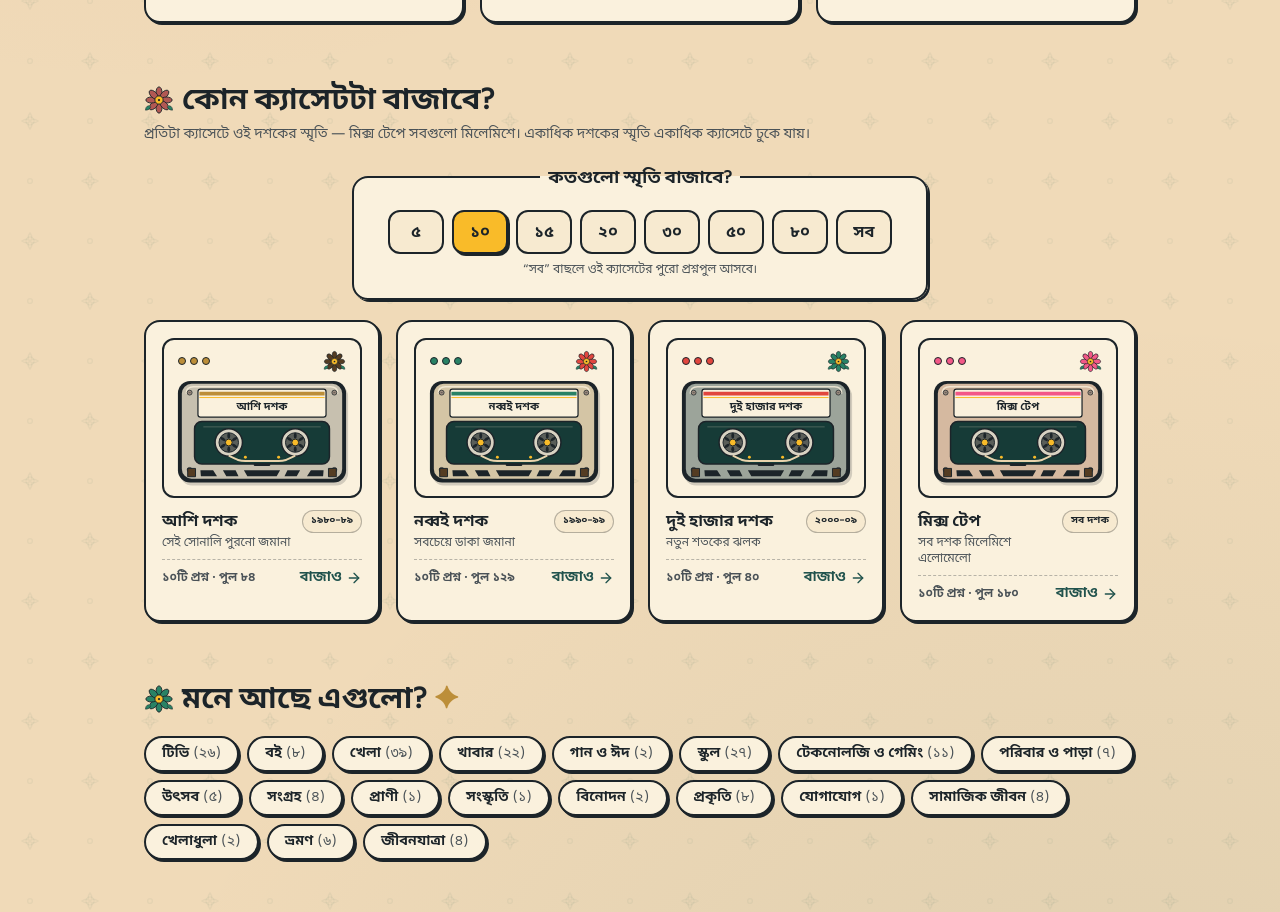
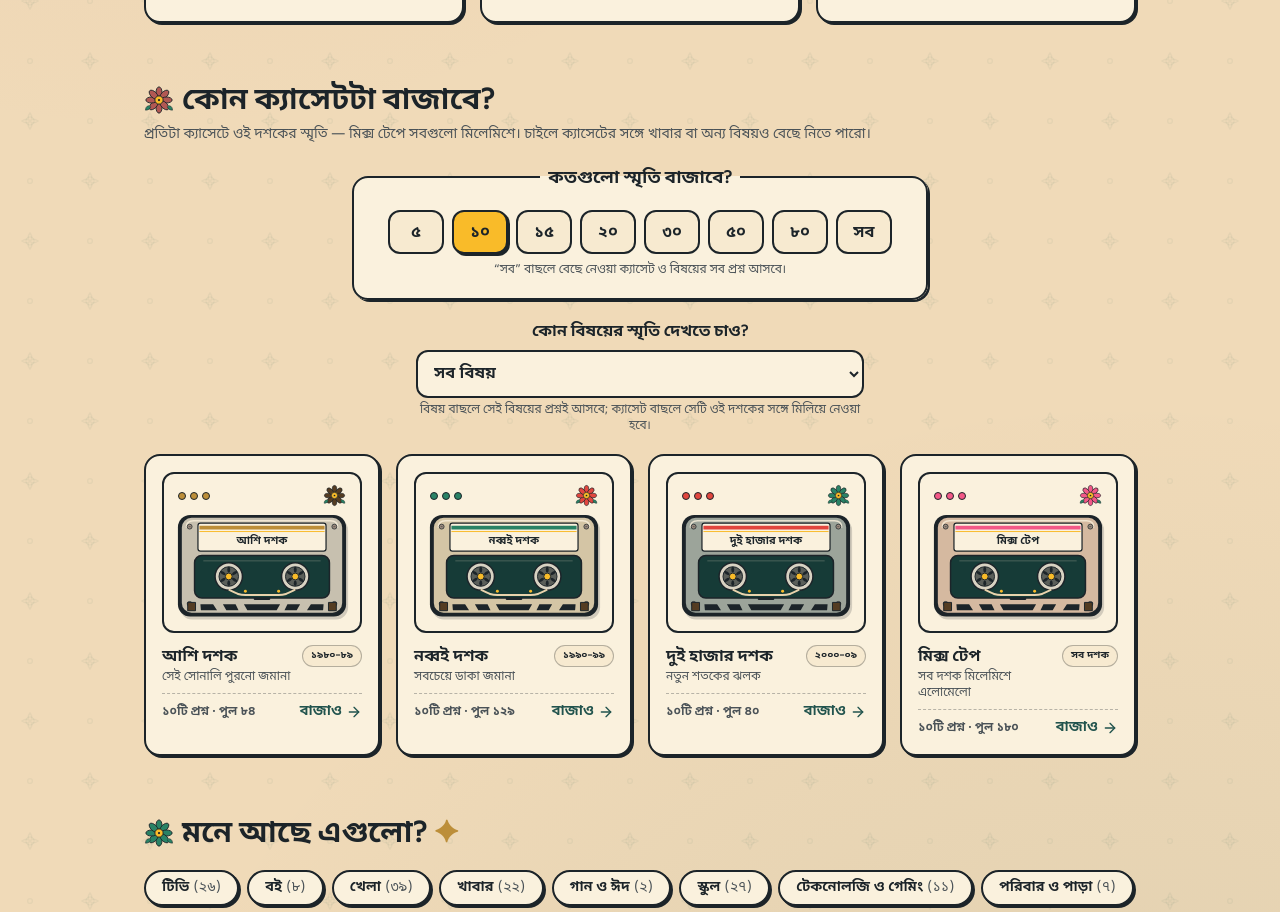
Before and after one commit to fhrahid/chelebela, a Next.js app: page / in a window 1280 px wide. Shown: the part 989-1901 px from the top of the page. Built offline with nearby package versions, Linux system fonts and the light colour scheme.

Commit message:
filter quiz questions by selected category

```diff
--- a/app/page.tsx
+++ b/app/page.tsx
@@ -128,7 +128,7 @@ export default function LandingPage() {
             কোন ক্যাসেটটা বাজাবে?
           </h2>
           <p className="mt-1 text-sm text-ink-soft">
-            প্রতিটা ক্যাসেটে ওই দশকের স্মৃতি — মিক্স টেপে সবগুলো মিলেমিশে। একাধিক দশকের স্মৃতি একাধিক ক্যাসেটে ঢুকে যায়।
+            প্রতিটা ক্যাসেটে ওই দশকের স্মৃতি — মিক্স টেপে সবগুলো মিলেমিশে। চাইলে ক্যাসেটের সঙ্গে খাবার বা অন্য বিষয়ও বেছে নিতে পারো।
           </p>
           <div className="mt-5">
             <EraCassettePicker />
--- a/app/quiz/page.tsx
+++ b/app/quiz/page.tsx
@@ -15,6 +15,7 @@ import Link from "next/link";
 import { ArrowLeft, ArrowRight, ChevronDown, Home, X } from "lucide-react";
 import AlponaFlower from "@/components/AlponaFlower";
 import CassetteArtwork from "@/components/CassetteArtwork";
+import CategorySelect from "@/components/CategorySelect";
 import { CONTENT_REVIEW_NOTE, DEFAULT_DATASET, TOTAL_ITEMS } from "@/lib/data";
 import { ALL_QUESTIONS_COUNT, answeredTooFast, COUNT_OPTIONS, DEFAULT_QUIZ_LENGTH, ERA_SETS, getEraSet, sampleQuiz, setPool } from "@/lib/quiz";
 import { quizStorage } from "@/lib/storage";
@@ -40,6 +41,7 @@ function QuizFlow() {
 
   const [phase, setPhase] = useState<Phase>("select");
   const [setId, setSetId] = useState<string | null>(null);
+  const [categoryId, setCategoryId] = useState<string | null>(null);
   const [quizItems, setQuizItems] = useState<MemoryItem[]>([]);
   const [responses, setResponses] = useState<Responses>({});
   const [index, setIndex] = useState(0);
@@ -52,10 +54,12 @@ function QuizFlow() {
   const answerLockRef = useRef(false);
   const answerTimesRef = useRef<number[]>([]);
 
-  const startSet = useCallback((id: string, count: number) => {
+  const startSet = useCallback((id: string, count: number, selectedCategoryId: string | null) => {
     const seen = [...new Set(Object.values(quizStorage.loadSeenIds()).flat())];
-    const { items } = sampleQuiz(id, DEFAULT_DATASET.items, count, undefined, seen);
+    const { items } = sampleQuiz(id, DEFAULT_DATASET.items, count, undefined, seen, selectedCategoryId);
+    if (items.length === 0) return;
     setSetId(id);
+    setCategoryId(selectedCategoryId);
     setQuizItems(items);
     setResponses({});
     setIndex(0);
@@ -76,17 +80,22 @@ function QuizFlow() {
     quizStorage.clearProgress();
     const deepLink = getEraSet(search.get("set"));
     if (deepLink) {
+      const requestedCategory = search.get("category");
+      const deepLinkCategory = DEFAULT_DATASET.categories.some((category) => category.category_id === requestedCategory)
+        ? requestedCategory
+        : null;
       const countParam = Number(search.get("count"));
       const count = countParam === ALL_QUESTIONS_COUNT || (Number.isInteger(countParam) && countParam >= 1 && countParam <= TOTAL_ITEMS)
         ? countParam
         : DEFAULT_QUIZ_LENGTH;
-      startSet(deepLink.id, count);
+      startSet(deepLink.id, count, deepLinkCategory);
     }
     // Deliberately run once on entry.
     // eslint-disable-next-line react-hooks/exhaustive-deps
   }, []);
 
   const set = getEraSet(setId);
+  const category = DEFAULT_DATASET.categories.find((item) => item.category_id === categoryId);
   const answered = Object.keys(responses).length;
   const total = quizItems.length;
   const current = quizItems[index];
@@ -113,7 +122,7 @@ function QuizFlow() {
           const leadingEra = finalResult.eraProfile[0]?.era_id ?? getEraSet(setId)?.era;
           const art = randomEraArt(leadingEra);
           const quote = randomEraQuote(leadingEra);
-          quizStorage.saveResult(nextResponses, askedIds, setId, art?.art_id, quote?.quote_id);
+          quizStorage.saveResult(nextResponses, askedIds, setId, art?.art_id, quote?.quote_id, categoryId ?? undefined);
           quizStorage.addSeenIds(setId, Object.keys(nextResponses));
           quizStorage.clearProgress();
           router.push("/result");
@@ -141,11 +150,19 @@ function QuizFlow() {
         }, 260);
       }
     },
-    [current, responses, setId, quizItems, total, router]
+    [current, responses, setId, categoryId, quizItems, total, router]
   );
 
   if (phase === "select") {
-    return <SetSelect onPick={startSet} questionCount={questionCount} onCountChange={setQuestionCount} />;
+    return (
+      <SetSelect
+        onPick={startSet}
+        questionCount={questionCount}
+        onCountChange={setQuestionCount}
+        categoryId={categoryId}
+        onCategoryChange={setCategoryId}
+      />
+    );
   }
 
   return (
@@ -166,6 +183,7 @@ function QuizFlow() {
             <p className="font-display text-sm font-extrabold">
               {set?.label_bn} <span className="font-sans text-xs font-normal text-ink-soft">ক্যাসেট</span>
             </p>
+            {category && <p className="text-[11px] font-semibold text-brand">{category.name_bn} বিষয়</p>}
             <p className="text-[11px] font-bold text-ink-soft">
               প্রশ্ন {toBn(index + 1)}/{toBn(total)}
             </p>
@@ -299,16 +317,20 @@ function SetSelect({
   onPick,
   questionCount,
   onCountChange,
+  categoryId,
+  onCategoryChange,
 }: {
-  onPick: (id: string, count: number) => void;
+  onPick: (id: string, count: number, categoryId: string | null) => void;
   questionCount: number;
   onCountChange: (count: number) => void;
+  categoryId: string | null;
+  onCategoryChange: (categoryId: string | null) => void;
 }) {
   return (
     <div className="mx-auto max-w-2xl px-4 pb-16 pt-8">
       <h1 className="text-center font-display text-3xl font-extrabold">কোন ক্যাসেটটা বাজাবে?</h1>
       <p className="mx-auto mt-2 max-w-md text-center text-sm leading-relaxed text-ink-soft">
-        ক্যাসেট বেছে নাও, তারপর কতগুলো প্রশ্নের উত্তর দেবে ঠিক করো। প্রতিবার নতুন এলোমেলো স্মৃতি আসবে।
+        বিষয় আর ক্যাসেট বেছে নাও, তারপর কতগুলো প্রশ্নের উত্তর দেবে ঠিক করো। প্রতিবার ওই বাছাইয়ের মধ্য থেকেই এলোমেলো স্মৃতি আসবে।
       </p>
       <fieldset className="mx-auto mt-5 max-w-md">
         <legend className="mb-2 w-full text-center font-display font-bold">কতগুলো প্রশ্ন খেলবে?</legend>
@@ -328,19 +350,23 @@ function SetSelect({
           ))}
         </div>
         <p className="mt-2 text-center text-xs text-ink-soft">
-          “সব” বাছলে নির্বাচিত ক্যাসেটের সব স্মৃতি আসবে। বেশি প্রশ্নে ফলের অনুমান আরও নির্ভরযোগ্য হয়।
+          “সব” বাছলে নির্বাচিত বিষয় ও ক্যাসেটের সব স্মৃতি আসবে। বেশি প্রশ্নে ফলের অনুমান আরও নির্ভরযোগ্য হয়।
         </p>
       </fieldset>
+      <div className="mt-5">
+        <CategorySelect value={categoryId} onChange={onCategoryChange} />
+      </div>
       <div className="mt-8 grid gap-4 sm:grid-cols-2">
         {ERA_SETS.map((s) => {
-          const count = setPool(s.id, DEFAULT_DATASET.items).length;
+          const count = setPool(s.id, DEFAULT_DATASET.items, categoryId).length;
           const shell = s.id === "80s" ? "#C7C0AF" : s.id === "90s" ? "#D4C5A5" : s.id === "2000s" ? "#9CA49A" : "#D5B9A0";
           return (
             <button
               key={s.id}
               type="button"
-              onClick={() => onPick(s.id, questionCount)}
-              className="group rounded-2xl border-2 border-ink bg-paper-card p-4 text-left shadow-hard-sm transition-transform hover:-translate-y-1"
+              onClick={() => onPick(s.id, questionCount, categoryId)}
+              disabled={count === 0}
+              className="group rounded-2xl border-2 border-ink bg-paper-card p-4 text-left shadow-hard-sm transition-transform hover:-translate-y-1 disabled:cursor-not-allowed disabled:opacity-50"
             >
               <div className="rounded-xl border-2 border-ink p-2" style={{ backgroundColor: `${s.color}22` }}>
                 <div className="mb-1 flex items-center justify-between px-1">
--- a/app/result/page.tsx
+++ b/app/result/page.tsx
@@ -29,6 +29,7 @@ export default function ResultPage() {
   const [responses, setResponses] = useState<Responses | null>(null);
   const [askedIds, setAskedIds] = useState<string[] | undefined>(undefined);
   const [setId, setSetId] = useState<string | undefined>(undefined);
+  const [categoryId, setCategoryId] = useState<string | undefined>(undefined);
   const [pendingCompare, setPendingCompare] = useState<string | null>(null);
   const [displayScore, setDisplayScore] = useState(0);
   const [resultArt, setResultArt] = useState<EraArt | null>(null);
@@ -40,6 +41,7 @@ export default function ResultPage() {
       setResponses(stored.responses);
       setAskedIds(stored.askedIds);
       setSetId(stored.setId);
+      setCategoryId(stored.categoryId);
       const storedResult = computeResult(stored.responses, DEFAULT_DATASET, { askedItemIds: stored.askedIds });
       const leadingEra = storedResult.eraProfile[0]?.era_id ?? getEraSet(stored.setId)?.era;
       const chosenArt = eraArtById(stored.eraArtId) ?? randomEraArt(leadingEra);
@@ -105,6 +107,7 @@ export default function ResultPage() {
   }
 
   const set = getEraSet(setId);
+  const selectedCategory = DEFAULT_DATASET.categories.find((category) => category.category_id === categoryId);
   const dominantEra = result.eraProfile[0]?.era_id ?? set?.era;
   const eraArt = resultArt;
 
@@ -129,7 +132,8 @@ export default function ResultPage() {
       <section className="rounded-2xl border-2 border-ink bg-paper-card p-6 text-center shadow-hard">
         {set && (
           <p className="inline-flex items-center gap-1.5 rounded-full border-2 border-ink px-3 py-1 text-xs font-bold" style={{ backgroundColor: `${set.color}33` }}>
-            <Disc3 className="h-3.5 w-3.5" aria-hidden="true" /> {set.label_bn} ক্যাসেট · {toBn(result.totalItems)}টি প্রশ্ন
+            <Disc3 className="h-3.5 w-3.5" aria-hidden="true" /> {set.label_bn} ক্যাসেট
+            {selectedCategory ? ` · ${selectedCategory.name_bn}` : ""} · {toBn(result.totalItems)}টি প্রশ্ন
           </p>
         )}
         <p className="mt-3 flex items-center justify-center gap-2 text-xs font-bold text-ink-soft">
--- /dev/null
+++ b/components/CategorySelect.tsx
@@ -0,0 +1,43 @@
+"use client";
+
+import { DEFAULT_DATASET } from "@/lib/data";
+import { toBn } from "@/lib/bn";
+
+const CATEGORIES = DEFAULT_DATASET.categories.filter((category) =>
+  DEFAULT_DATASET.items.some((item) => item.category_id === category.category_id),
+);
+
+export default function CategorySelect({
+  value,
+  onChange,
+}: {
+  value: string | null;
+  onChange: (categoryId: string | null) => void;
+}) {
+  return (
+    <div className="mx-auto max-w-md">
+      <label htmlFor="quiz-category" className="block text-center font-display font-bold">
+        কোন বিষয়ের স্মৃতি দেখতে চাও?
+      </label>
+      <select
+        id="quiz-category"
+        value={value ?? ""}
+        onChange={(event) => onChange(event.target.value || null)}
+        className="mt-2 min-h-12 w-full rounded-xl border-2 border-ink bg-paper-card px-3 py-2 font-semibold"
+      >
+        <option value="">সব বিষয়</option>
+        {CATEGORIES.map((category) => {
+          const count = DEFAULT_DATASET.items.filter((item) => item.category_id === category.category_id).length;
+          return (
+            <option key={category.category_id} value={category.category_id}>
+              {category.name_bn} · {toBn(count)}টি
+            </option>
+          );
+        })}
+      </select>
+      <p className="mt-1 text-center text-xs text-ink-soft">
+        বিষয় বাছলে সেই বিষয়ের প্রশ্নই আসবে; ক্যাসেট বাছলে সেটি ওই দশকের সঙ্গে মিলিয়ে নেওয়া হবে।
+      </p>
+    </div>
+  );
+}
--- a/components/EraCassettePicker.tsx
+++ b/components/EraCassettePicker.tsx
@@ -4,6 +4,7 @@ import Link from "next/link";
 import { ArrowRight } from "lucide-react";
 import AlponaFlower from "@/components/AlponaFlower";
 import CassetteArtwork from "@/components/CassetteArtwork";
+import CategorySelect from "@/components/CategorySelect";
 import { ITEMS } from "@/lib/data";
 import { ALL_QUESTIONS_COUNT, COUNT_OPTIONS, DEFAULT_QUIZ_LENGTH, ERA_SETS, setPool } from "@/lib/quiz";
 import { toBn } from "@/lib/bn";
@@ -26,6 +27,7 @@ const FLOWER_COLORS: Record<string, string> = {
 /** Home-page cassette chooser: amount + era in one step, then straight to quiz. */
 export default function EraCassettePicker() {
   const [questionCount, setQuestionCount] = useState<number>(DEFAULT_QUIZ_LENGTH);
+  const [categoryId, setCategoryId] = useState<string | null>(null);
 
   return (
     <div>
@@ -47,16 +49,21 @@ export default function EraCassettePicker() {
           ))}
         </div>
         <p className="mt-2 text-center text-xs text-ink-soft">
-          “সব” বাছলে ওই ক্যাসেটের পুরো প্রশ্নপুল আসবে।
+          “সব” বাছলে বেছে নেওয়া ক্যাসেট ও বিষয়ের সব প্রশ্ন আসবে।
         </p>
       </fieldset>
 
+      <div className="mt-5">
+        <CategorySelect value={categoryId} onChange={setCategoryId} />
+      </div>
+
       <div className="mt-5 grid gap-4 sm:grid-cols-2 lg:grid-cols-4">
         {ERA_SETS.map((set) => {
-          const poolCount = setPool(set.id, ITEMS).length;
+          const poolCount = setPool(set.id, ITEMS, categoryId).length;
           const actualCount = questionCount === ALL_QUESTIONS_COUNT
             ? poolCount
             : Math.min(questionCount, poolCount);
+          const categoryParam = categoryId ? `&category=${encodeURIComponent(categoryId)}` : "";
           const eraRange = set.era
             ? set.era === "80s" ? "১৯৮০–৮৯"
               : set.era === "90s" ? "১৯৯০–৯৯"
@@ -66,8 +73,10 @@ export default function EraCassettePicker() {
           return (
             <Link
               key={set.id}
-              href={`/quiz?set=${set.id}&count=${questionCount}`}
-              className="group block h-full rounded-2xl border-2 border-ink bg-paper-card p-3 shadow-hard-sm transition-transform duration-200 hover:-translate-y-1 hover:shadow-hard sm:p-4"
+              href={`/quiz?set=${set.id}&count=${questionCount}${categoryParam}`}
+              aria-disabled={poolCount === 0}
+              tabIndex={poolCount === 0 ? -1 : undefined}
+              className={`group block h-full rounded-2xl border-2 border-ink bg-paper-card p-3 shadow-hard-sm transition-transform duration-200 hover:-translate-y-1 hover:shadow-hard sm:p-4 ${poolCount === 0 ? "pointer-events-none opacity-50" : ""}`}
             >
               <div
                 className="rounded-xl border-2 border-ink p-2.5"
--- a/lib/storage.ts
+++ b/lib/storage.ts
@@ -14,6 +14,7 @@ const resultSchema = z.object({
   responses: z.record(responseValue),
   askedIds: z.array(itemId).optional(),
   setId: z.string().optional(),
+  categoryId: z.string().min(1).optional(),
   questionCount: z.number().int().positive().optional(),
   eraArtId: z.string().min(1).optional(),
   eraQuoteId: z.string().min(1).optional(),
@@ -65,6 +66,7 @@ export interface StoredResult {
   responses: Responses;
   askedIds?: string[];
   setId?: string;
+  categoryId?: string;
   questionCount?: number;
   eraArtId?: string;
   eraQuoteId?: string;
@@ -92,11 +94,19 @@ export const quizStorage = {
       return null;
     }
   },
-  saveResult(responses: Responses, askedIds: string[], setId: string, eraArtId?: string, eraQuoteId?: string): void {
+  saveResult(
+    responses: Responses,
+    askedIds: string[],
+    setId: string,
+    eraArtId?: string,
+    eraQuoteId?: string,
+    categoryId?: string,
+  ): void {
     safeSet(KEYS.result, JSON.stringify({
       responses,
       askedIds,
       setId,
+      ...(categoryId ? { categoryId } : {}),
       questionCount: askedIds.length,
       ...(eraArtId ? { eraArtId } : {}),
       ...(eraQuoteId ? { eraQuoteId } : {}),
```
Also changed, not shown: lib/quiz.ts (+16 -11 lines), 2 other files (tests, documents, lock files or other folders).
